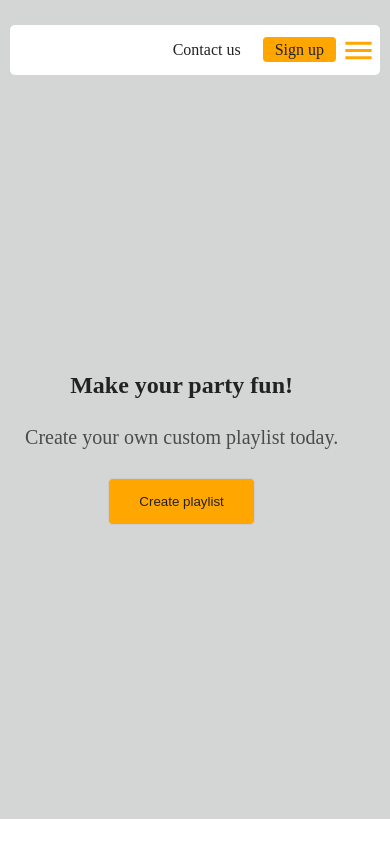
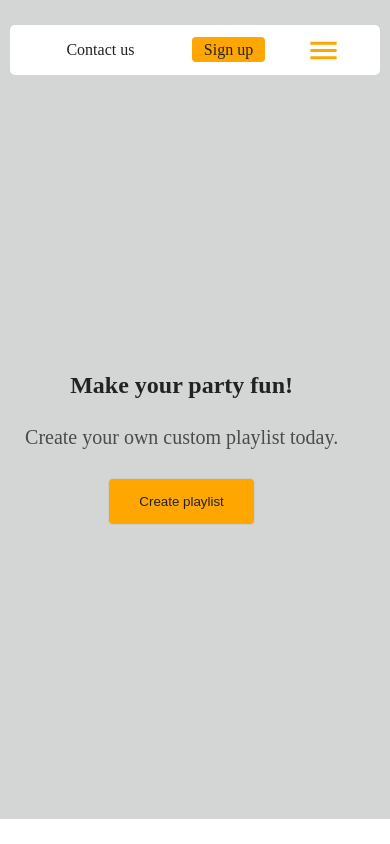
Before and after one commit to michado2019/edustipend-pre-work-task, a React (Create React App) app: page / in a window 390 px wide. Built offline with nearby package versions, Linux system fonts and the light colour scheme.

Commit message:
style: header contents spaced evenly

```diff
--- a/src/components/layouts/header/Header.css
+++ b/src/components/layouts/header/Header.css
@@ -49,6 +49,9 @@
     }
 }
 @media (max-width: 480px) {
+    .headerContents ul{
+        justify-content: space-evenly;
+    }
     .menu{
         display: block !important;
     }
```
